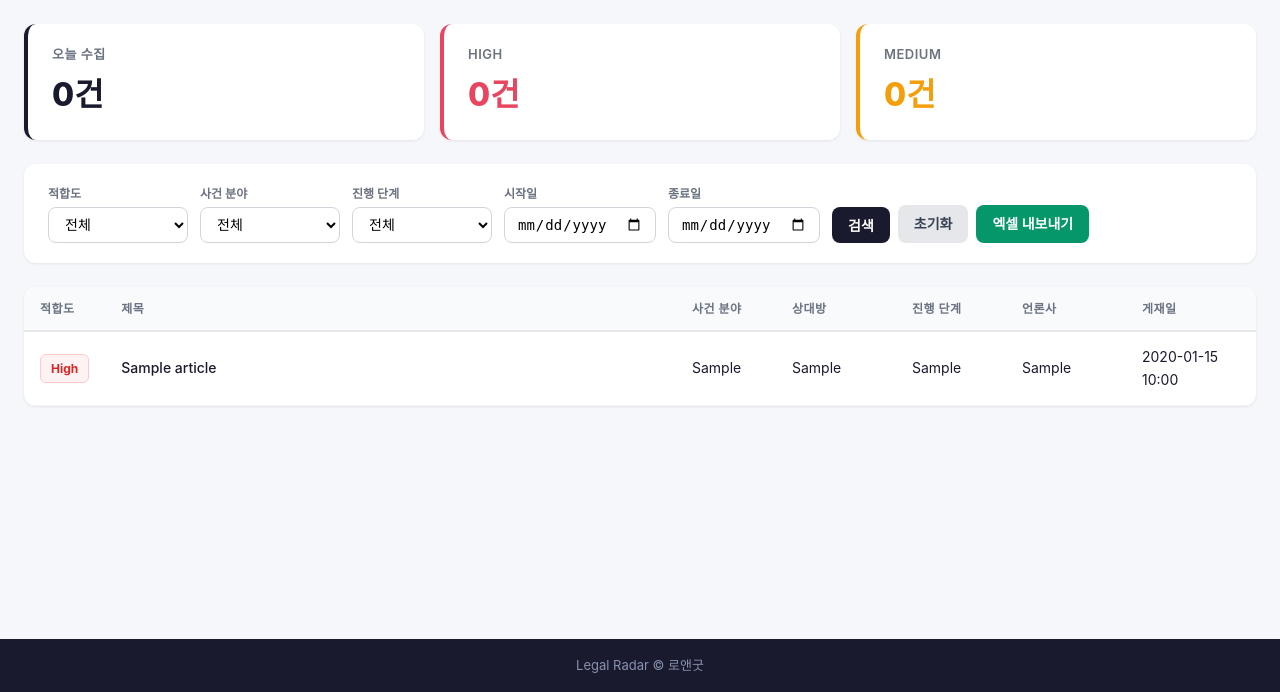
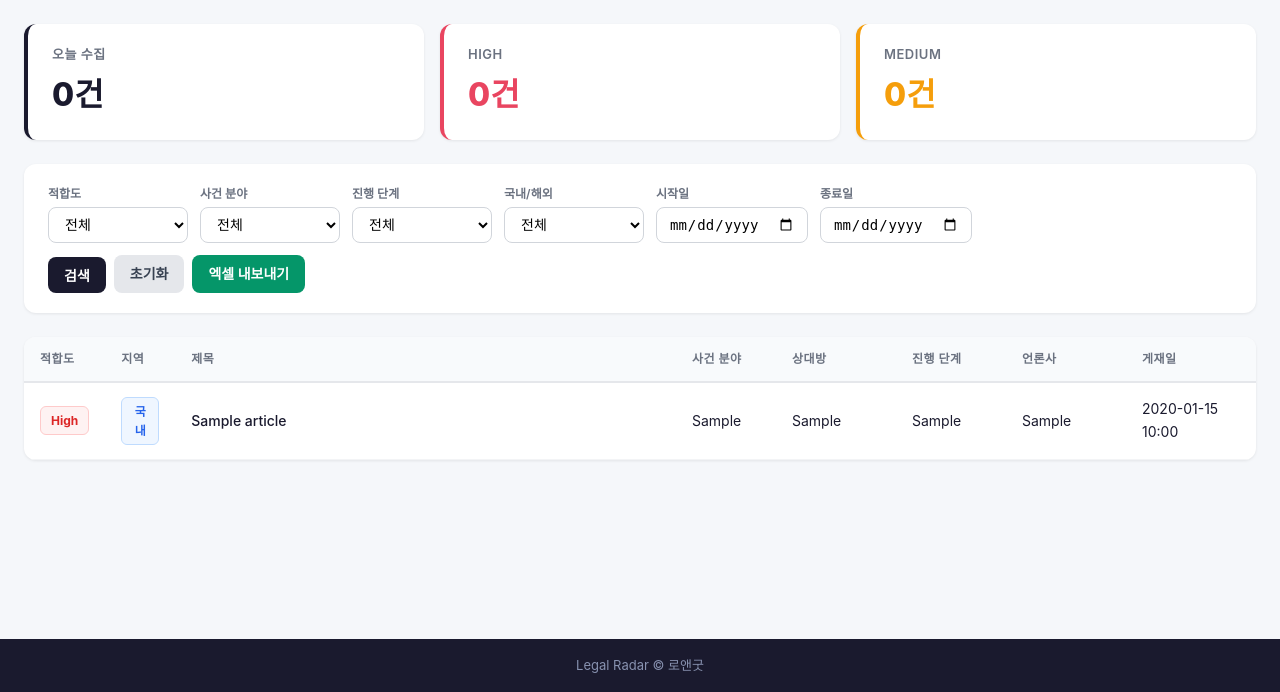
Before and after one commit to leeyonjoo150/legal_monitoring, a Django app: page / in a window 1280 px wide. Shown: the part 108-800 px from the top of the page. Run offline with Django 5.2, Linux system fonts and the light colour scheme; tables that the repository leaves empty hold one stand-in row (values such as "Sample post").

Commit message:
해외기사 필터링 추가

```diff
--- a/articles/models.py
+++ b/articles/models.py
@@ -23,6 +23,12 @@ class Article(models.Model):
     stage = models.CharField(max_length=50, db_index=True)
     stage_detail = models.CharField(max_length=200)
     summary = models.TextField()
+    region = models.CharField(
+        max_length=10,
+        choices=[('국내', '국내'), ('해외', '해외')],
+        default='국내',
+        db_index=True,
+    )
 
     class Meta:
         ordering = ['-published_at']
--- a/articles/scheduler.py
+++ b/articles/scheduler.py
@@ -122,6 +122,7 @@ def collect_and_analyze():
                 stage=result['stage'],
                 stage_detail=result['stage_detail'],
                 summary=result['summary'],
+                region=result['region'],
             )
             saved_count += 1
             update_result(saved=saved_count, skipped_duplicate=skipped_duplicate, failed=failed_count)
--- a/articles/views.py
+++ b/articles/views.py
@@ -28,6 +28,10 @@ def _get_filtered_queryset(request):
     stage = request.GET.get('stage')
     if stage:
         qs = qs.filter(stage=stage)
+
+    region = request.GET.get('region')
+    if region:
+        qs = qs.filter(region=region)
 
     date_from = request.GET.get('date_from')
     if date_from:
@@ -68,6 +72,7 @@ def dashboard(request):
             'suitability': request.GET.get('suitability', ''),
             'case_category': request.GET.get('case_category', ''),
             'stage': request.GET.get('stage', ''),
+            'region': request.GET.get('region', ''),
             'date_from': request.GET.get('date_from', ''),
             'date_to': request.GET.get('date_to', ''),
         },
@@ -91,7 +96,7 @@ def export_xlsx(request):
 
     headers = [
         '제목', '언론사', '게재일', '적합도', '판단 근거',
-        '사건 분야', '상대방', '피해 규모', '진행 단계',
+        '사건 분야', '국내/해외', '상대방', '피해 규모', '진행 단계',
         '진행 단계 상세', '요약', '원문 링크',
     ]
     ws.append(headers)
@@ -110,6 +115,7 @@ def export_xlsx(request):
             article.suitability,
             article.suitability_reason,
             article.case_category,
+            article.region,
             article.defendant,
             article.damage_scale,
             article.stage,
@@ -118,7 +124,7 @@ def export_xlsx(request):
             article.url,
         ])
 
-    column_widths = [50, 15, 18, 10, 40, 15, 20, 25, 15, 25, 50, 50]
+    column_widths = [50, 15, 18, 10, 40, 15, 10, 20, 25, 15, 25, 50, 50]
     for i, width in enumerate(column_widths, 1):
         ws.column_dimensions[chr(64 + i)].width = width
 
--- a/static/css/style.css
+++ b/static/css/style.css
@@ -1,5 +1,7 @@
 /* === Reset & Base === */
-*, *::before, *::after {
+*,
+*::before,
+*::after {
     margin: 0;
     padding: 0;
     box-sizing: border-box;
@@ -67,9 +69,17 @@ a {
     border-left: 4px solid;
 }
 
-.card-total { border-color: #1a1a2e; }
-.card-high { border-color: #e94560; }
-.card-medium { border-color: #f59e0b; }
+.card-total {
+    border-color: #1a1a2e;
+}
+
+.card-high {
+    border-color: #e94560;
+}
+
+.card-medium {
+    border-color: #f59e0b;
+}
 
 .card-label {
     font-size: 13px;
@@ -85,8 +95,13 @@ a {
     margin-top: 4px;
 }
 
-.card-high .card-value { color: #e94560; }
-.card-medium .card-value { color: #f59e0b; }
+.card-high .card-value {
+    color: #e94560;
+}
+
+.card-medium .card-value {
+    color: #f59e0b;
+}
 
 /* === Filters === */
 .filters {
@@ -218,13 +233,37 @@ tbody tr:hover {
     background: #f8fafc;
 }
 
-.col-suitability { width: 80px; }
-.col-title { min-width: 300px; }
-.col-category { width: 100px; }
-.col-defendant { width: 120px; }
-.col-stage { width: 110px; }
-.col-press { width: 120px; }
-.col-date { width: 130px; }
+.col-suitability {
+    width: 80px;
+}
+
+.col-region {
+    width: 70px;
+}
+
+.col-title {
+    min-width: 300px;
+}
+
+.col-category {
+    width: 100px;
+}
+
+.col-defendant {
+    width: 120px;
+}
+
+.col-stage {
+    width: 110px;
+}
+
+.col-press {
+    width: 120px;
+}
+
+.col-date {
+    width: 130px;
+}
 
 .article-link {
     color: #1a1a2e;
@@ -268,6 +307,18 @@ tbody tr:hover {
     background: #f0fdf4;
     color: #16a34a;
     border: 1px solid #bbf7d0;
+}
+
+.badge-region-국내 {
+    background: #eff6ff;
+    color: #2563eb;
+    border: 1px solid #bfdbfe;
+}
+
+.badge-region-해외 {
+    background: #faf5ff;
+    color: #9333ea;
+    border: 1px solid #e9d5ff;
 }
 
 .badge-lg {
@@ -489,8 +540,15 @@ tbody tr:hover {
 }
 
 @keyframes fadeIn {
-    from { opacity: 0; transform: translateY(-8px); }
-    to { opacity: 1; transform: translateY(0); }
+    from {
+        opacity: 0;
+        transform: translateY(-8px);
+    }
+
+    to {
+        opacity: 1;
+        transform: translateY(0);
+    }
 }
 
 .progress-header {
@@ -542,8 +600,13 @@ tbody tr:hover {
 }
 
 @keyframes shimmer {
-    0% { background-position: 200% 0; }
-    100% { background-position: -200% 0; }
+    0% {
+        background-position: 200% 0;
+    }
+
+    100% {
+        background-position: -200% 0;
+    }
 }
 
 .progress-current {
--- a/static/js/main.js
+++ b/static/js/main.js
@@ -3,7 +3,7 @@
 (function () {
     // === 필터 상태 복원 (URL 파라미터에서) ===
     const params = new URLSearchParams(window.location.search);
-    ['suitability', 'case_category', 'stage'].forEach(function (name) {
+    ['suitability', 'case_category', 'stage', 'region'].forEach(function (name) {
         const val = params.get(name);
         if (val) {
             const sel = document.getElementById(name);
--- a/templates/articles/dashboard.html
+++ b/templates/articles/dashboard.html
@@ -95,6 +95,14 @@
                         </select>
                     </div>
                     <div class="filter-group">
+                        <label for="region">국내/해외</label>
+                        <select name="region" id="region">
+                            <option value="">전체</option>
+                            <option value="국내">국내</option>
+                            <option value="해외">해외</option>
+                        </select>
+                    </div>
+                    <div class="filter-group">
                         <label for="date_from">시작일</label>
                         <input type="date" name="date_from" id="date_from">
                     </div>
@@ -118,6 +126,7 @@
                 <thead>
                     <tr>
                         <th class="col-suitability">적합도</th>
+                        <th class="col-region">지역</th>
                         <th class="col-title">제목</th>
                         <th class="col-category">사건 분야</th>
                         <th class="col-defendant">상대방</th>
@@ -135,6 +144,9 @@
                             </span>
                         </td>
                         <td>
+                            <span class="badge badge-region-{{ article.region }}">{{ article.region }}</span>
+                        </td>
+                        <td>
                             <a href="{% url 'articles:detail' article.id %}" class="article-link">
                                 {{ article.title }}
                             </a>
@@ -147,7 +159,7 @@
                     </tr>
                     {% empty %}
                     <tr>
-                        <td colspan="7" class="empty-message">수집된 기사가 없습니다.</td>
+                        <td colspan="8" class="empty-message">수집된 기사가 없습니다.</td>
                     </tr>
                     {% endfor %}
                 </tbody>
```
Also changed, not shown: articles/analyzers/gemini.py (+13 -0 lines), templates/articles/detail.html (+9 -0 lines), articles/migrations/0004_article_region.py (added).
